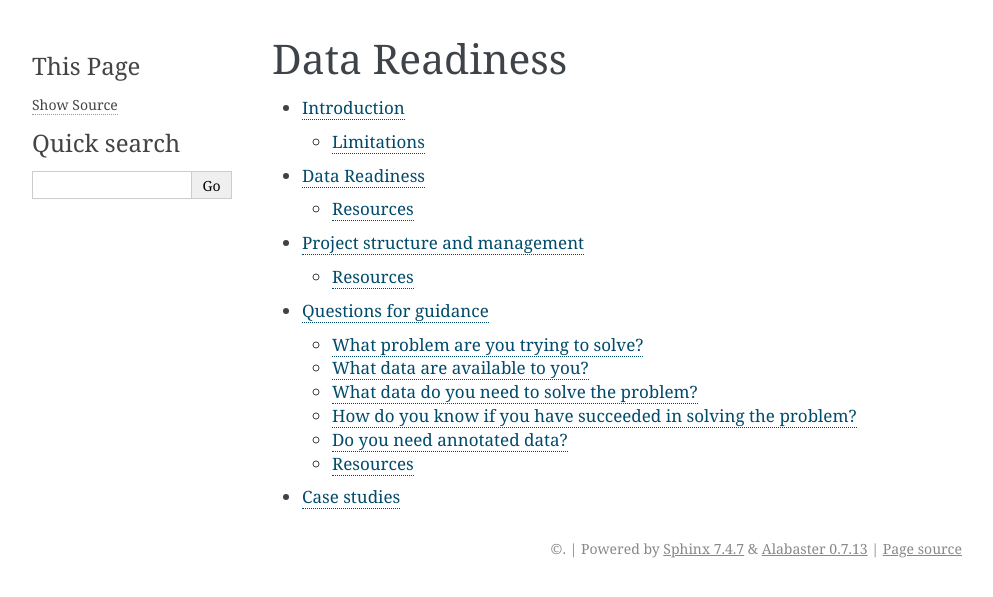
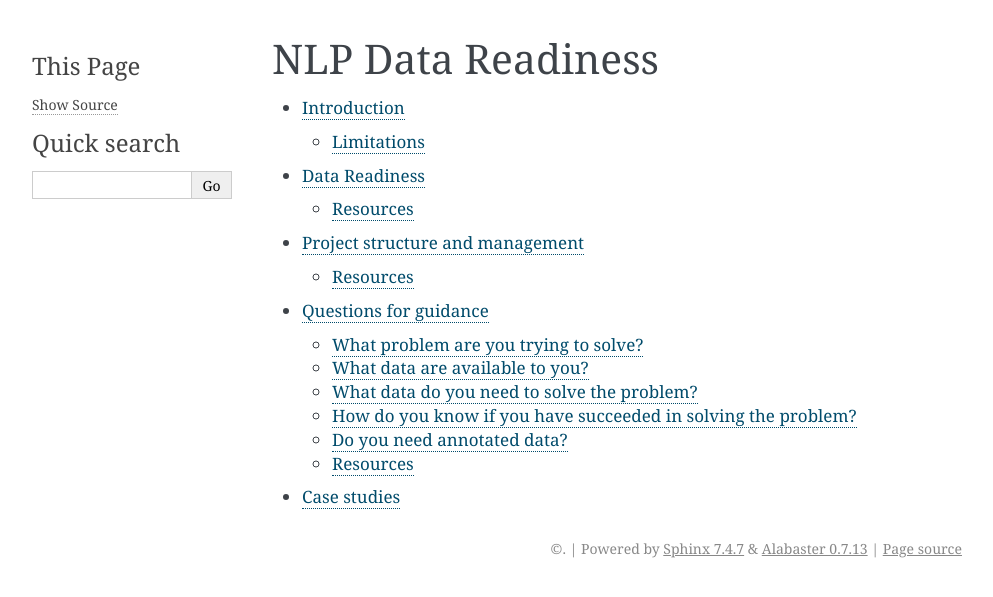
Before and after one commit to fredriko/nlp-data-readiness, a Sphinx documentation site: the page built from docs/index.rst, in a window 1280 px wide. Shown: the top 597 px of the page, without its empty margins (148-1141 px from the left). Built offline with Sphinx 7.4.7, drawn with Linux system fonts in a browser that asks for light colours.

Commit message:
Intermediate commit.

```diff
--- a/docs/conf.py
+++ b/docs/conf.py
@@ -7,4 +7,4 @@ source_parsers = {
 source_suffix = ['.rst', '.md']
 
 master_doc = 'index'
-project = u'data-readiness'
+project = u'nlp-data-readiness'
--- a/docs/index.rst
+++ b/docs/index.rst
@@ -1,5 +1,5 @@
-Data Readiness
---------------
+NLP Data Readiness
+------------------
 
 .. toctree::
     :maxdepth: 16
```
